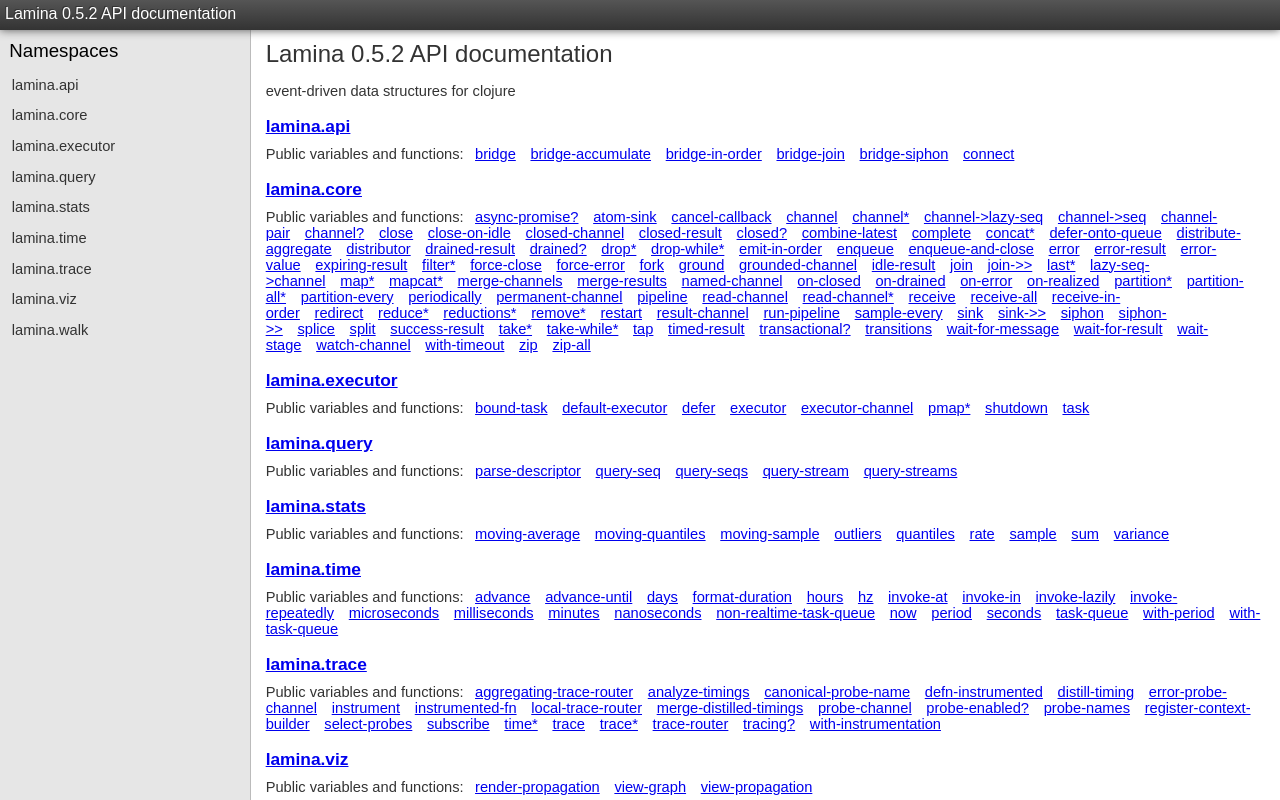
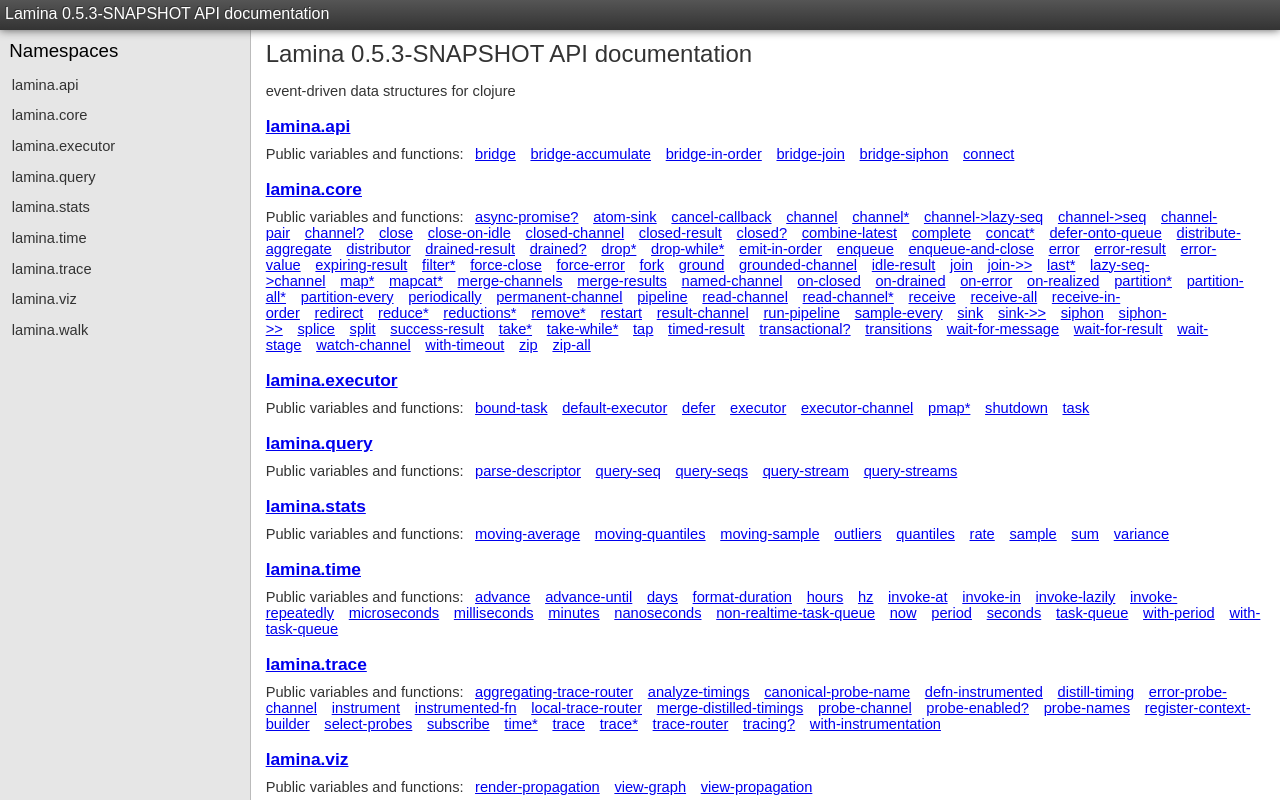
Before and after one commit to ztellman/lamina, a plain HTML site: page index.html in a window 1280 px wide. Drawn offline with Linux system fonts and the light colour scheme.

Commit message:
update documentation

```diff
--- a/index.html
+++ b/index.html
@@ -1,6 +1,6 @@
 <html lang="en">
   <head>
-    <title>Lamina 0.5.2 API documentation</title>
+    <title>Lamina 0.5.3-SNAPSHOT API documentation</title>
     <link href="css/default.css" type="text/css" rel="stylesheet" />
     <link href="css/codox-md.css" type="text/css" rel="stylesheet" />
     <script type="text/javascript" src="js/jquery.min.js"></script>
@@ -9,7 +9,7 @@
   <body>
     <header>
       <div id="header">
-        <h1 class="project-title">Lamina 0.5.2 API documentation</h1>
+        <h1 class="project-title">Lamina 0.5.3-SNAPSHOT API documentation</h1>
       </div>
     </header>
     <navigation>
@@ -22,7 +22,7 @@
     </navigation>
     <article>
       <div id="content" class="namespace-index">
-        <h2 class="project-title">Lamina 0.5.2 API documentation</h2>
+        <h2 class="project-title">Lamina 0.5.3-SNAPSHOT API documentation</h2>
         <div class="doc"><p>event-driven data structures for clojure</p>
 </div>
         <div class="project-namespaces">
```
Also changed, not shown: lamina.api.html (+1 -1 lines), lamina.core.html (+1 -1 lines), lamina.executor.html (+1 -1 lines), lamina.query.html (+1 -1 lines), lamina.stats.html (+1 -1 lines), lamina.time.html (+1 -1 lines), lamina.trace.html (+1 -1 lines), lamina.viz.html (+1 -1 lines), lamina.walk.html (+1 -1 lines).
